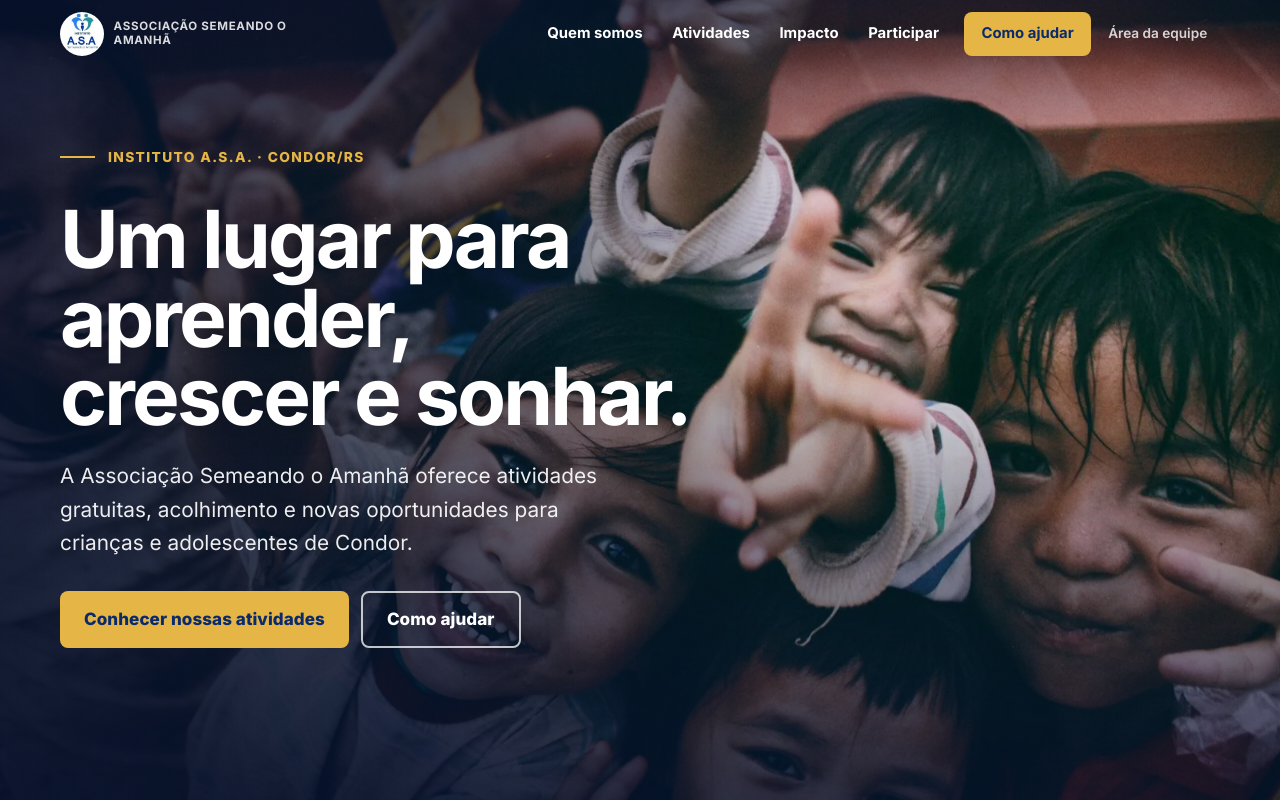
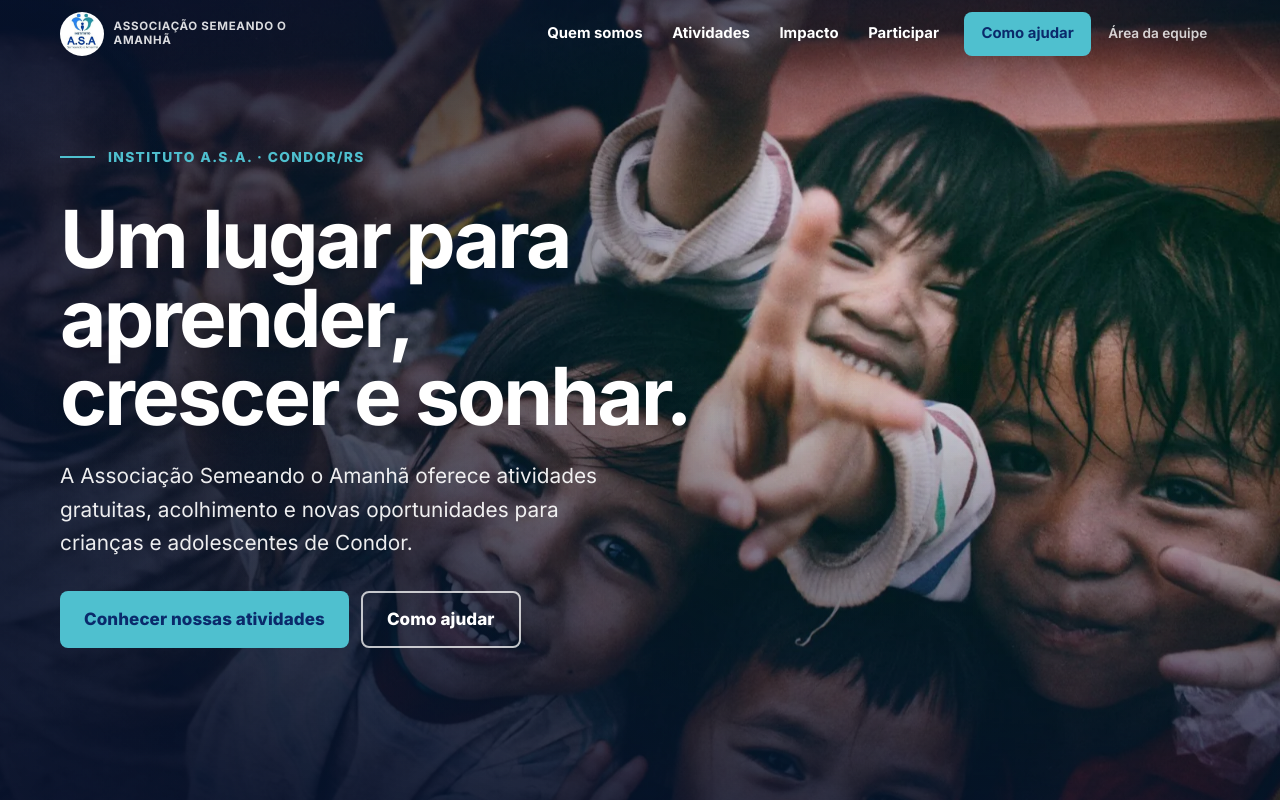
Before and after one commit to IgorPaslauski/ong-asa, a React (Vite) app: page / in a window 1280 px wide. Shown: the top 800 px of the page. Built offline with nearby package versions, Linux system fonts and the light colour scheme.

Commit message:
style: destaques e botões do site em verde-azulado da logo

```diff
--- a/src/index.css
+++ b/src/index.css
@@ -7,8 +7,8 @@
   --brand: #0b3a94;
   --brand-2: #1a56b8;
   --brand-deep: #0a2a6b;
-  --accent: #e5b546;
-  --accent-soft: #f4dfa3;
+  --accent: #4fc0cf;
+  --accent-soft: #cdeef2;
   --terracotta: #c97253;
   --terracotta-ink: #9e4a2f; /* terracota para texto sobre creme (AA) */
 
@@ -211,12 +211,12 @@ p {
 
 .btn-primary {
   background: var(--accent);
-  color: #1a1608;
+  color: #06122e;
   box-shadow: none;
 }
 
 .btn-primary:hover {
-  background: #e0ad2a;
+  background: #38aab9;
 }
 
 .btn-ghost {
@@ -290,7 +290,7 @@ p {
 .field select:focus,
 .field textarea:focus {
   border-color: var(--brand-2);
-  box-shadow: 0 0 0 4px rgba(212, 160, 23, 0.18);
+  box-shadow: 0 0 0 4px rgba(42, 152, 169, 0.18);
 }
 
 .table-wrap {
@@ -352,7 +352,7 @@ tr:last-child td {
 }
 
 .badge-warn {
-  background: #f8ecd0;
+  background: #dff1f4;
   color: var(--warn);
 }
 
@@ -495,9 +495,9 @@ tr:last-child td {
 }
 
 .demo-banner {
-  background: #fff7df;
-  color: #6d5310;
-  border-bottom: 1px solid #efd889;
+  background: #e6f5f8;
+  color: #0f5560;
+  border-bottom: 1px solid #a9dce4;
   padding: 0.55rem 1rem;
   text-align: center;
   font-size: 0.85rem;
@@ -589,7 +589,7 @@ tr:last-child td {
 }
 
 .bar-list-fill.is-accent {
-  background: linear-gradient(90deg, #b8860b, var(--accent));
+  background: linear-gradient(90deg, #1d7f8c, var(--accent));
 }
 
 .bar-list-value {
--- a/src/styles/landing.css
+++ b/src/styles/landing.css
@@ -98,7 +98,7 @@
 }
 
 .landing .btn-primary:hover {
-  background: #f0c562;
+  background: #7fd6e0;
 }
 
 .btn-outline-light {
@@ -209,7 +209,7 @@
 
 .main-nav .nav-cta:hover,
 .main-nav .nav-cta[aria-current='true'] {
-  background: #f0c562;
+  background: #7fd6e0;
 }
 
 .main-nav .nav-team a {
```
Also changed, not shown: 26 other files (tests, documents, lock files or other folders).
